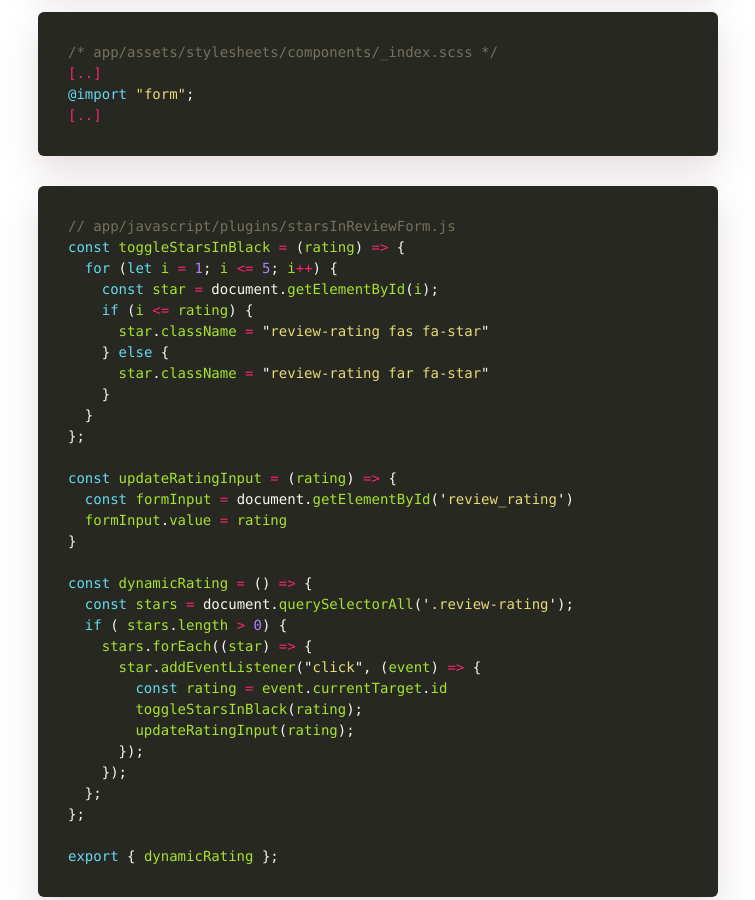
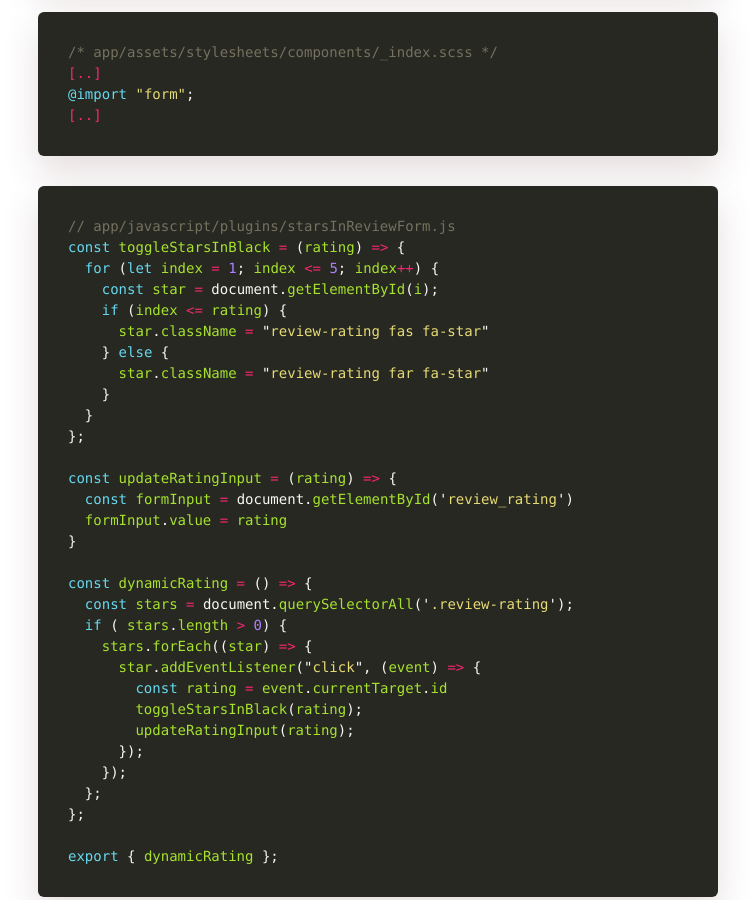
Before and after one commit to alexandrebk/alexandrebk.github.io, a Jekyll site: the page built from _posts/2019-11-30-reviews-and-advanced-simple-form.md, in a window 1280 px wide and 900 px high, scrolled down 3862 px. Shown: the whole window, without its empty margins (262-1017 px from the left). Built offline with Jekyll 4.4.1, drawn with Linux system fonts in a browser that asks for light colours; nearby versions of some CDN libraries.

Commit message:
Change i to index

````diff
--- a/_posts/2019-11-30-reviews-and-advanced-simple-form.md
+++ b/_posts/2019-11-30-reviews-and-advanced-simple-form.md
@@ -167,9 +167,9 @@ Ensuite nous allons coder la vue éponyme. Le formulaire ne va apparaître que s
 ```js
 // app/javascript/plugins/starsInReviewForm.js
 const toggleStarsInBlack = (rating) => {
-  for (let i = 1; i <= 5; i++) {
+  for (let index = 1; index <= 5; index++) {
     const star = document.getElementById(i);
-    if (i <= rating) {
+    if (index <= rating) {
       star.className = "review-rating fas fa-star"
     } else {
       star.className = "review-rating far fa-star"
````
